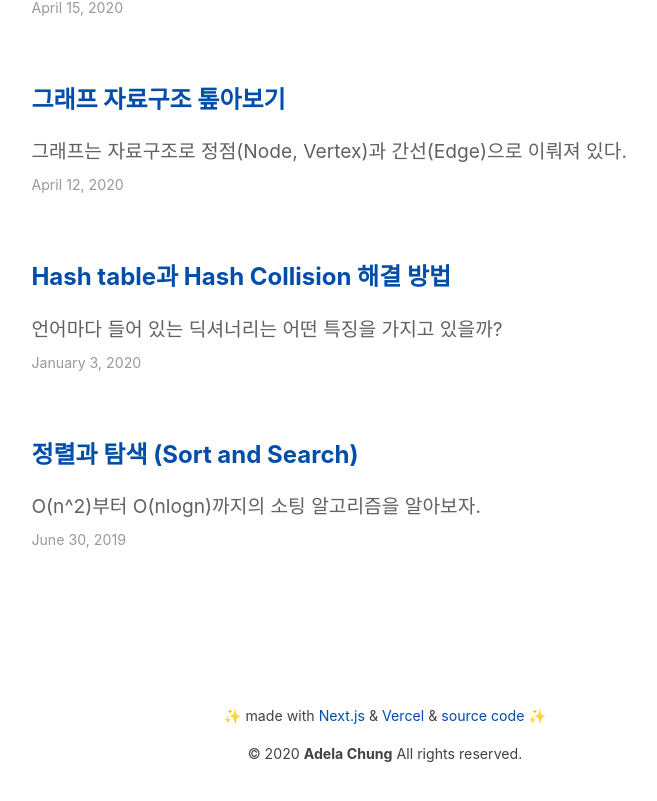
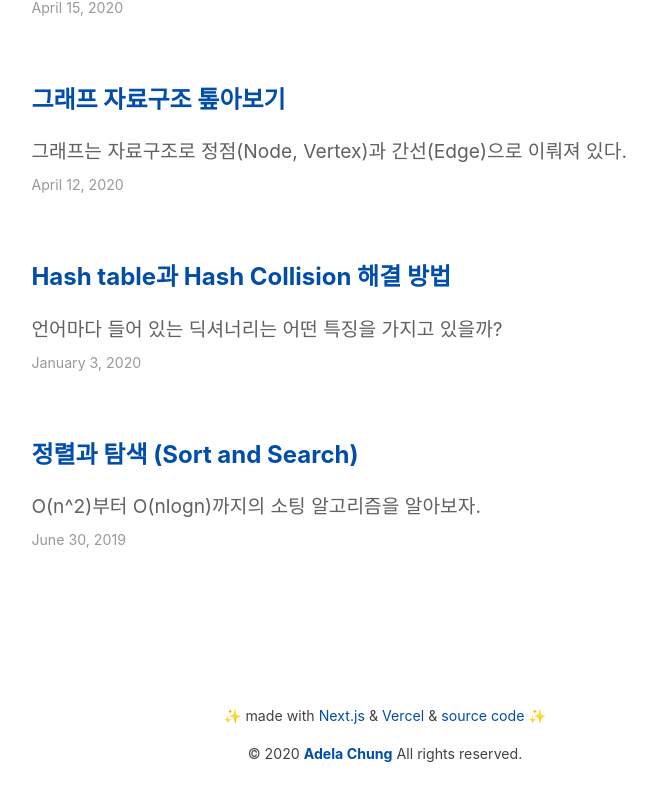
Before and after one commit to love-adela/adela.love, a Next.js app: page / in a window 1280 px wide. Shown: the part 249-1050 px from the top of the page, without its empty margins (255-912 px from the left). Built offline with nearby package versions, Linux system fonts and the light colour scheme; a web font is replaced by a local one.

Commit message:
강조하는데 색상 입히기, cursor pointer 설정

```diff
--- a/styles/global.css
+++ b/styles/global.css
@@ -18,10 +18,15 @@ body {
 a {
   color: #004daa;
   text-decoration: none;
+  cursor: pointer;
 }
 
 a:hover {
   text-decoration: none;
+}
+
+b {
+  color: #004daa;
 }
 
 img {
```
